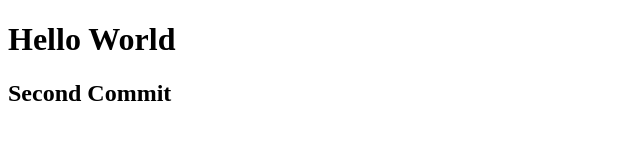
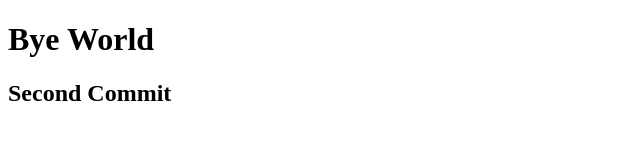
Before and after one commit to justkylekitasol/git-practice, a plain HTML site: page index.html in a window 1280 px wide. Shown: the whole page, without its empty margins (0-640 px from the left). Drawn offline with Linux system fonts and the light colour scheme.

Commit message:
added bye

```diff
--- a/index.html
+++ b/index.html
@@ -7,7 +7,7 @@
   <title>Document</title>
 </head>
 <body>
-  <h1>Hello World</h1>
+  <h1>Bye World</h1>
   <h2>Second Commit</h2>
 </body>
 </html>
```
